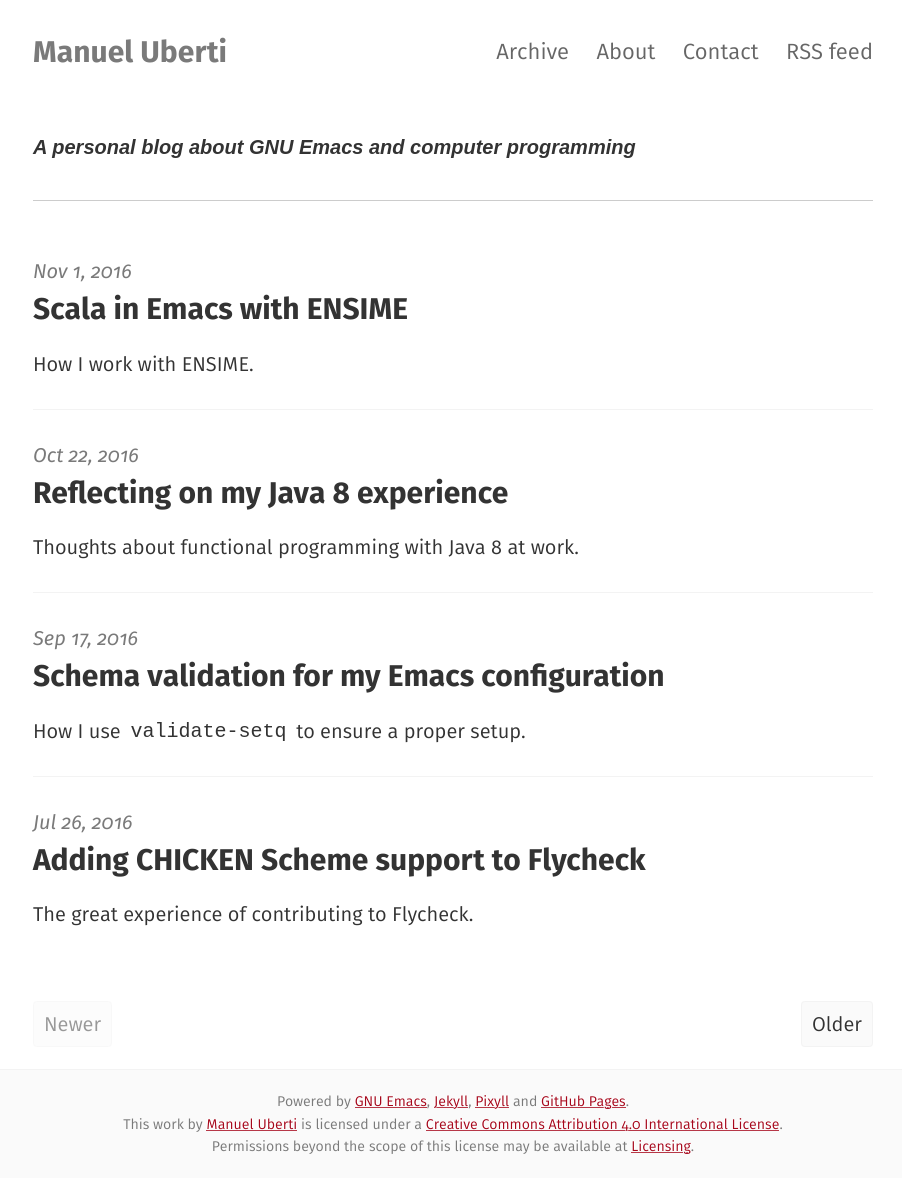
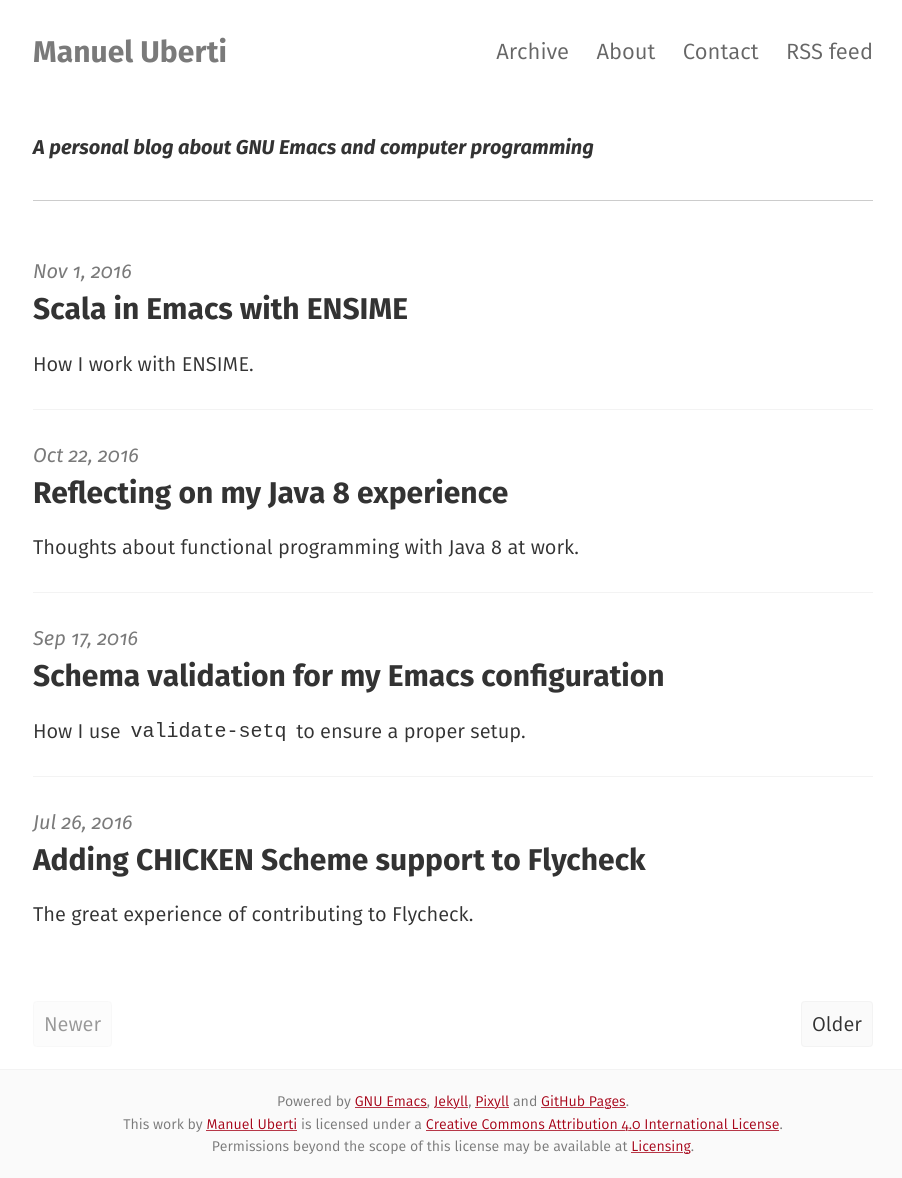
Before and after one commit to manuel-uberti/manuel-uberti.github.io, a Jekyll site: the page built from index.html, in a window 1280 px wide. Shown: the whole page, without its empty margins (187-1089 px from the left). Built offline with Jekyll 4.4.1, drawn with Linux system fonts in a browser that asks for light colours; some web fonts are replaced; the list of posts is cut into pages by our own code.

Commit message:
Fix font name

```diff
--- a/_sass/_variables.scss
+++ b/_sass/_variables.scss
@@ -18,7 +18,7 @@
 
 @font-face {
   font-family: 'Fira Sans';
-  src: url('../fonts/FiraSans-BoldIItalic.woff') format('woff');
+  src: url('../fonts/FiraSans-BoldItalic.woff') format('woff');
   font-style: italic;
   font-weight: 600;
 }
```
